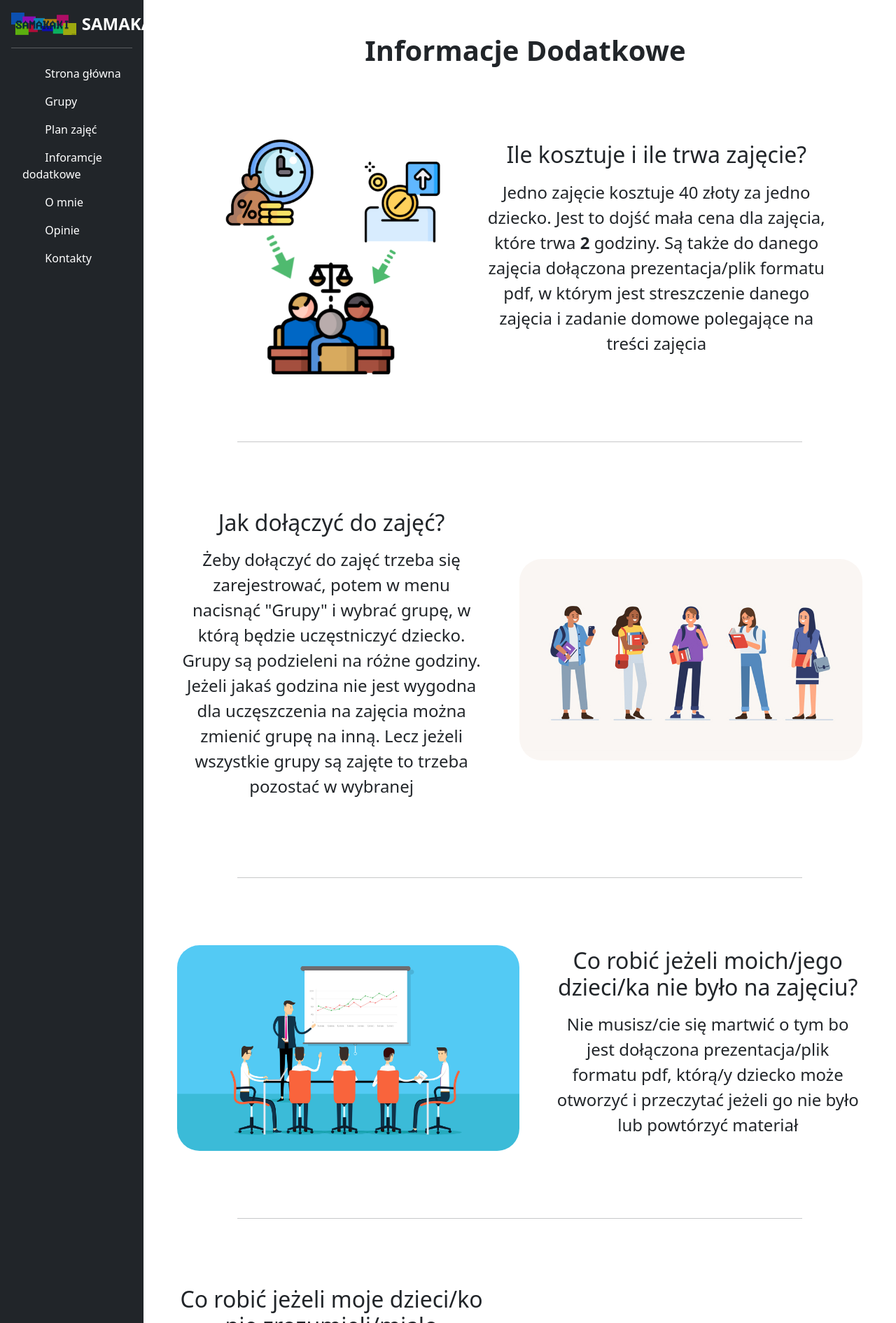
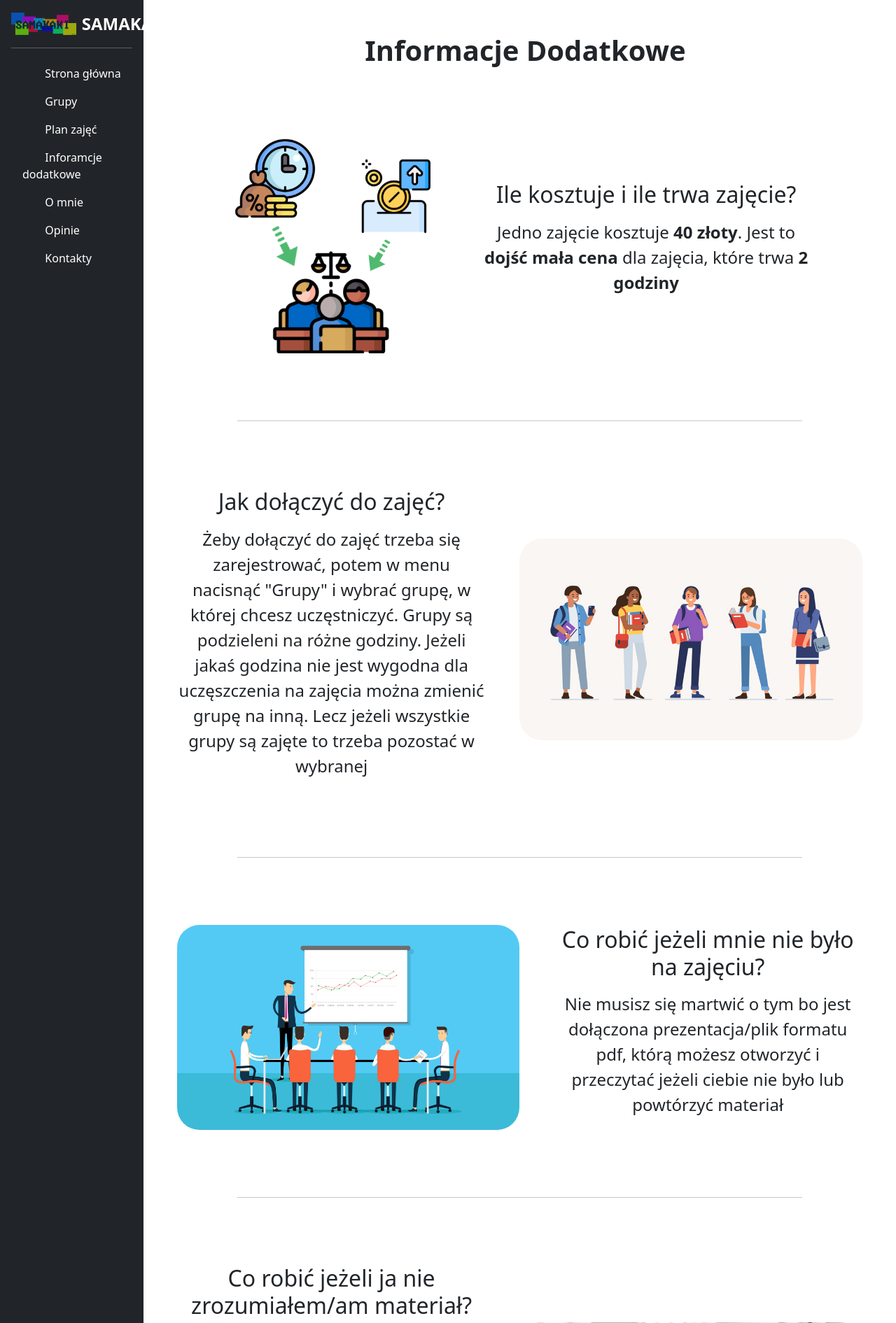
Before and after one commit to SAMAKAKI/Website_TutoringWeb, a Django app: page /additional-info/ in a window 1280 px wide. Shown: the top 1891 px of the page at 70% size. Run offline with Django 4.2, Linux system fonts and the light colour scheme.

Commit message:
Add files via upload

```diff
--- a/tutoring_web/app/static/app/css/style.css
+++ b/tutoring_web/app/static/app/css/style.css
@@ -46,5 +46,5 @@
 }
 .custom-size{
     height: auto;
-    width: 35%;
+    width: 32%;
 }
--- a/tutoring_web/app/templates/app/additional-info.html
+++ b/tutoring_web/app/templates/app/additional-info.html
@@ -7,14 +7,14 @@
             <img src="{% static 'app/images/time_is_money.png' %}" alt="Time is money" class="rounded-5 img-animate custom-size">
             <div class="text-center w-50 ms-5">
                 <h2 class="mb-3">Ile kosztuje i ile trwa zajęcie?</h2>
-                <p class="fs-4">Jedno zajęcie kosztuje 40 złoty za jedno dziecko. Jest to dojść mała cena dla zajęcia, które trwa <strong>2</strong> godziny. Są także do danego zajęcia dołączona prezentacja/plik formatu pdf, w którym jest streszczenie danego zajęcia i zadanie domowe polegające na treści zajęcia</p>
+                <p class="fs-4">Jedno zajęcie kosztuje  <strong>40 złoty</strong>. Jest to <strong>dojść mała cena</strong> dla zajęcia, które trwa <strong>2 godziny</strong></p>
             </div>
         </div>
         <hr class="w-75 mx-auto">
         <div class="d-flex justify-content-center align-items-center p-5 my-5">
             <div class="text-center w-50 me-5">
                 <h2 class="mb-3">Jak dołączyć do zajęć?</h2>
-                <p class="fs-4">Żeby dołączyć do zajęć trzeba się zarejestrować, potem w menu nacisnąć "Grupy" i wybrać grupę, w którą będzie uczęstniczyć dziecko. Grupy są podzieleni na różne godziny. Jeżeli jakaś godzina nie jest wygodna dla uczęszczenia na zajęcia można zmienić grupę na inną. Lecz jeżeli wszystkie grupy są zajęte to trzeba pozostać w wybranej</p>
+                <p class="fs-4">Żeby dołączyć do zajęć trzeba się zarejestrować, potem w menu nacisnąć "Grupy" i wybrać grupę, w której chcesz uczęstniczyć. Grupy są podzieleni na różne godziny. Jeżeli jakaś godzina nie jest wygodna dla uczęszczenia na zajęcia można zmienić grupę na inną. Lecz jeżeli wszystkie grupy są zajęte to trzeba pozostać w wybranej</p>
             </div>
             <img src="{% static 'app/images/connecting_to_group.jpg' %}" alt="Connecting To Group" class="rounded-5 img-animate custom-size w-50">
         </div>
@@ -22,15 +22,15 @@
         <div class="d-flex justify-content-center align-items-center p-5 my-5">
             <img src="{% static 'app/images/presentation.jpg' %}" alt="Presentation" class="rounded-5 img-animate custom-size w-50">
             <div class="text-center w-50 ms-5">
-                <h2 class="mb-3">Co robić jeżeli moich/jego dzieci/ka nie było na zajęciu?</h2>
-                <p class="fs-4">Nie musisz/cie się martwić o tym bo jest dołączona prezentacja/plik formatu pdf, którą/y dziecko może otworzyć i przeczytać jeżeli go nie było lub powtórzyć materiał</p>
+                <h2 class="mb-3">Co robić jeżeli mnie nie było na zajęciu?</h2>
+                <p class="fs-4">Nie musisz się martwić o tym bo jest dołączona prezentacja/plik formatu pdf, którą możesz otworzyć i przeczytać jeżeli ciebie nie było lub powtórzyć materiał</p>
             </div>
         </div>
         <hr class="w-75 mx-auto">
         <div class="d-flex justify-content-center align-items-center p-5 my-5">
             <div class="text-center w-50 me-5">
-                <h2 class="mb-3">Co robić jeżeli moje dzieci/ko nie zrozumieli/miało materiał?</h2>
-                <p class="fs-4">Jest szybka odpowiedź na to pytanie. Na początku każdego zajęcia jest przypomnienie poprzedniego zajęcia jednak jeżeli dziecko całkowicie nie rozumieło materiał jest inny rodzaj zajęć dodatkowych. Są to zajęcia 1 godzinowe ale już tylko jedno dziecko w grupie i koszt tego zajęcia stanowi 50 zł</p>
+                <h2 class="mb-3">Co robić jeżeli ja nie zrozumiałem/am materiał?</h2>
+                <p class="fs-4">Jest szybka odpowiedź na to pytanie. Na początku każdego zajęcia jest przypomnienie poprzedniego zajęcia jednak jeżeli całkowicie nie rozumiesz materiał jest  <strong>inny rodzaj</strong> zajęć dodatkowych. Są to zajęcia  <strong>1 godzinowe</strong> ale już tylko ty jesteś w grupie i koszt tego zajęcia stanowi  <strong>50 zł</strong></p>
             </div>
             <img src="{% static 'app/images/Face-to-face.png' %}" alt="Face To Face" class="rounded-5 img-animate custom-size w-50">
         </div>
@@ -39,7 +39,7 @@
             <img src="{% static 'app/images/google_meet.jpg' %}" alt="Google Meet" class="rounded-5 img-animate custom-size w-50">
             <div class="text-center w-50 ms-5">
                 <h2 class="mb-3">Gdzie odbywają się zajęcia?</h2>
-                <p class="fs-4">Zajęcia odbywają się na Google Meet. Każdy raz jak będą się rozpoczynać zajęcia z jakąś grupą pojawi się link do zajęcia. Pojawi się on w grupie na stronie i na Messenger'ze</p>
+                <p class="fs-4">Zajęcia odbywają się na  <strong>Google Meet</strong>. Każdy raz jak będą się rozpoczynać zajęcia z jakąś grupą pojawi się link do zajęcia.</p>
             </div>
         </div>
     {% endblock %}
```
Also changed, not shown: tutoring_web/app/templates/app/about-me.html (+5 -5 lines), tutoring_web/app/templates/app/home.html (+6 -5 lines), tutoring_web/app/static/app/images/contact_me.png (added).
